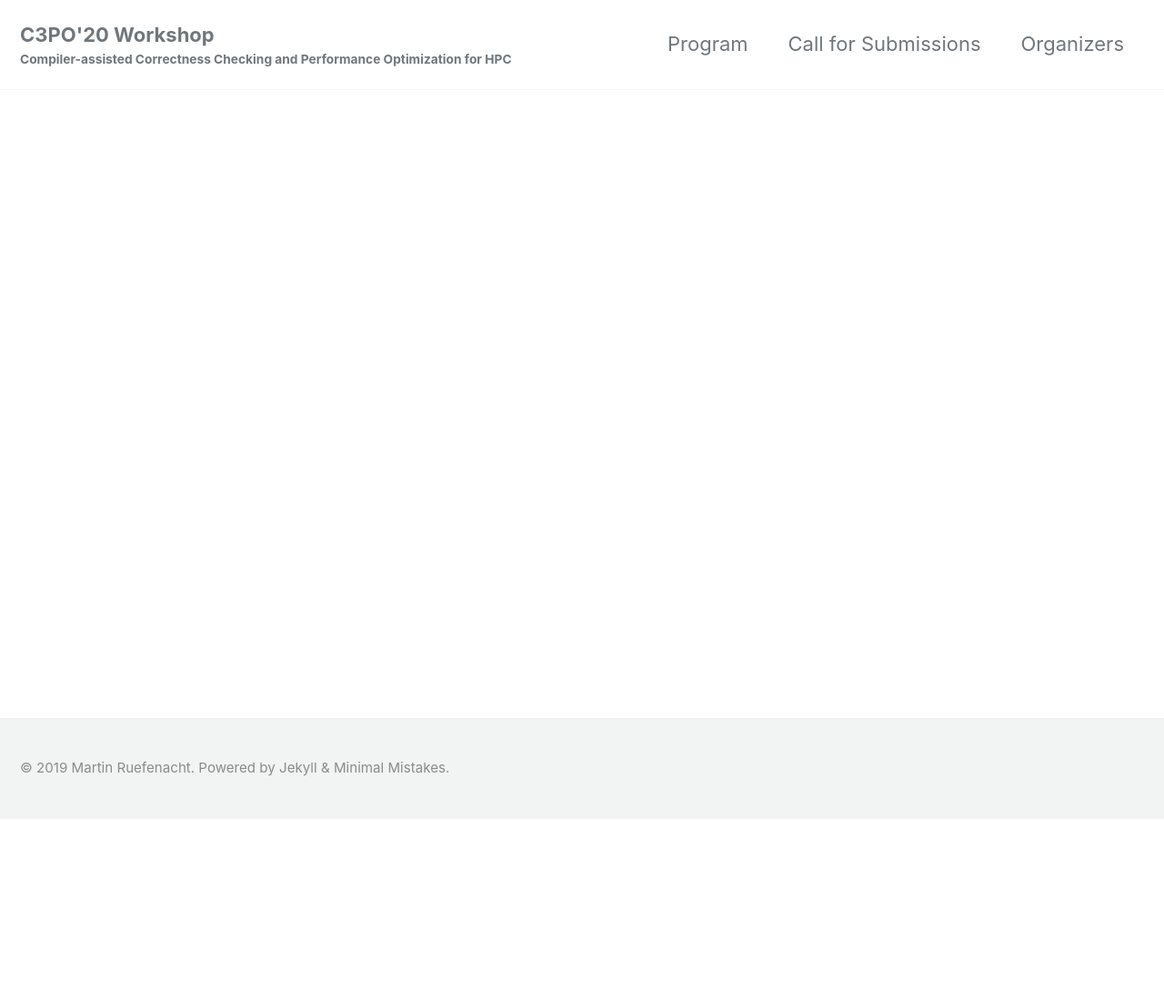
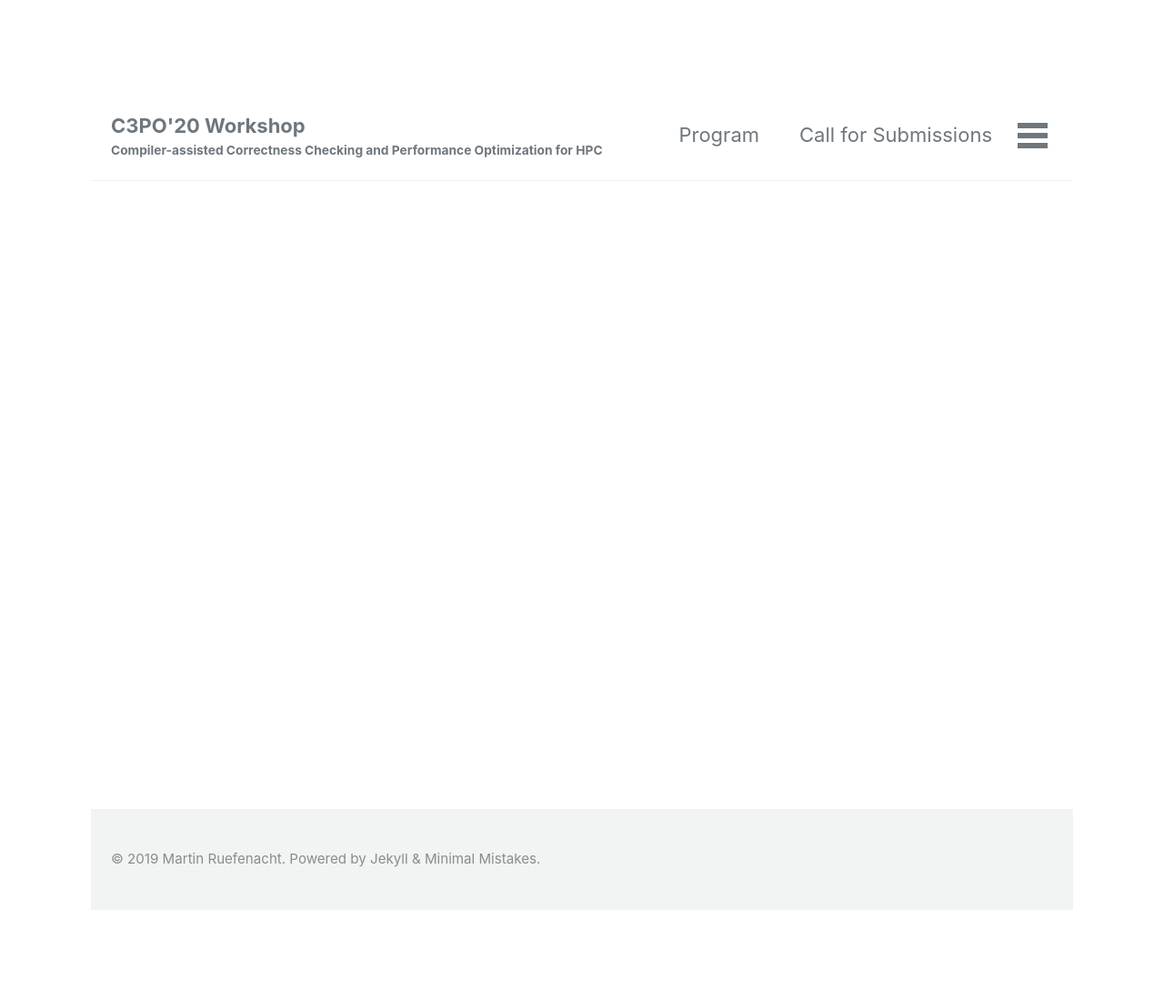
Before and after one commit to c3po-workshop/c3po-workshop.github.io, a Jekyll site: the page built from index.html, in a window 1280 px wide. Shown: the whole page at 91% size. Built offline with Jekyll 4.4.1, drawn with Linux system fonts in a browser that asks for light colours; cached includes are drawn as plain includes; nearby versions of some CDN libraries; the list of posts is cut into pages by our own code; before the commit the page ends 900 px from its top, so only the background shows below that.

Commit message:
Added margin

```diff
--- a/assets/css/main.scss
+++ b/assets/css/main.scss
@@ -6,3 +6,8 @@
 
 @import "minimal-mistakes/skins/{{ site.minimal_mistakes_skin | default: 'default' }}"; // skin
 @import "minimal-mistakes"; // main partials
+
+body
+{
+	margin: 100px;
+}
```
